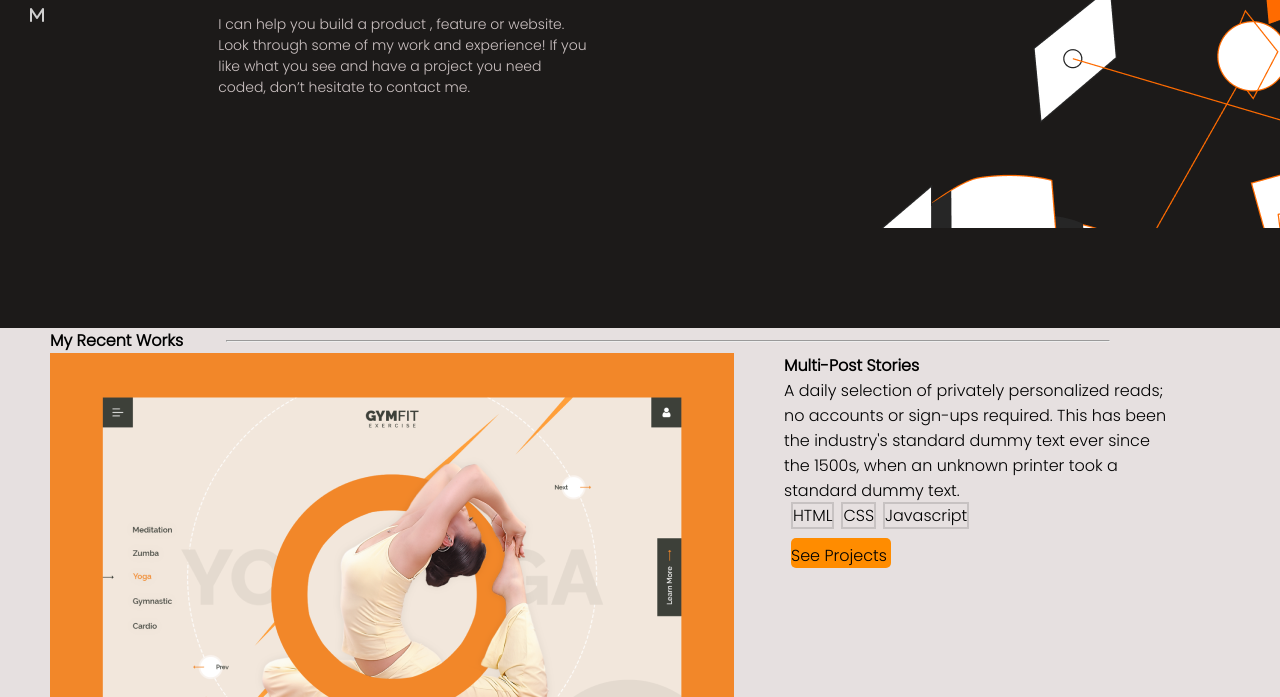
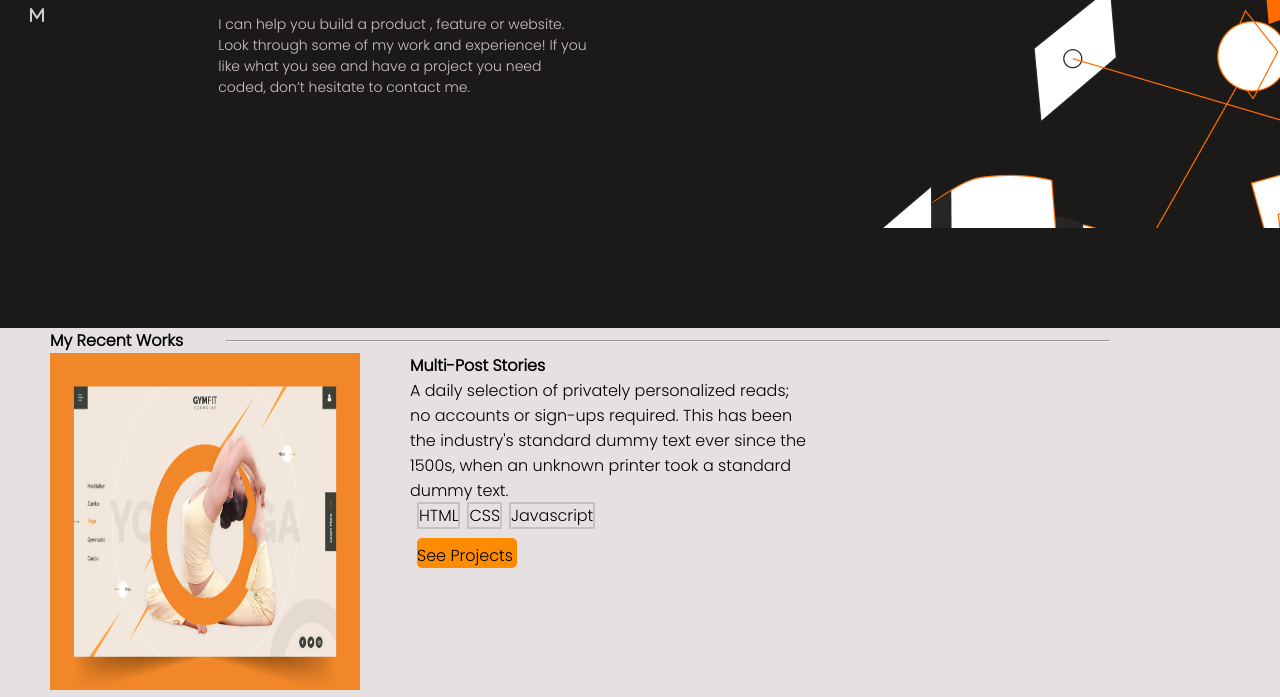
Before and after one commit to codeWithHyder/portfolionew, a plain HTML site: page index.html in a window 1280 px wide. Shown: the part 244-941 px from the top of the page. Drawn offline with Linux system fonts and the light colour scheme.

Commit message:
error fixed

```diff
--- a/style.css
+++ b/style.css
@@ -134,11 +134,6 @@
   width: 200px;
   margin-top: 0;
   background-image: url("./images/Illustration-header.png");
-}
-
-.work-details-row1 img {
-  width: 684px;
-  height: 448px;
 }
 
 .aboutme-row2-left img,
```
